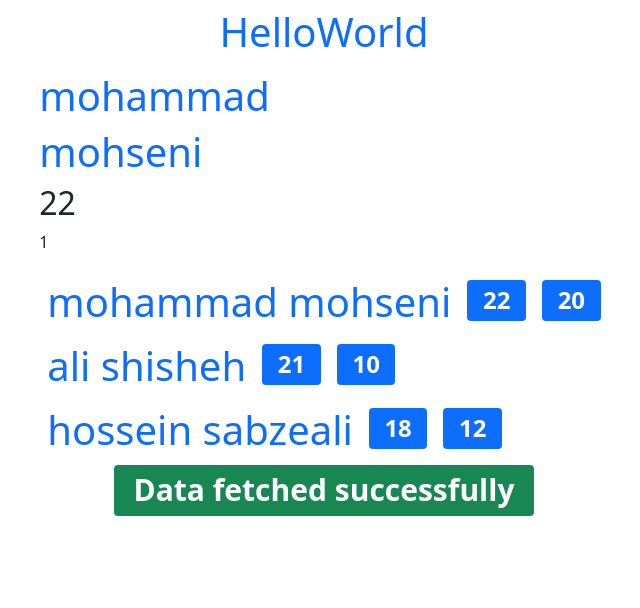
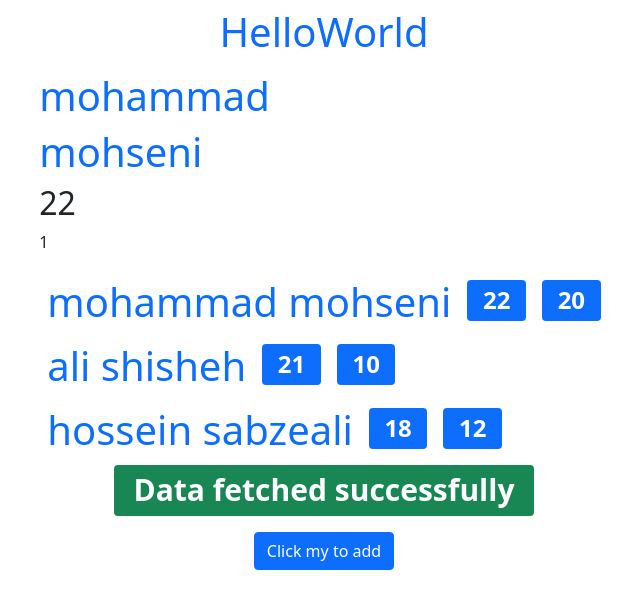
Before and after one commit to mohammad468/start-typescript, a React (Create React App) app: page / in a window 1280 px wide. Shown: the top 608 px of the page, without its empty margins (316-956 px from the left). Built offline with nearby package versions, Linux system fonts and the light colour scheme.

Commit message:
اضافه کردن ایونت هندلر و پاس داده به پراپس

```diff
--- a/src/App.tsx
+++ b/src/App.tsx
@@ -1,5 +1,6 @@
 import React from "react";
 import "./App.scss";
+import ButtonComponent from "./components/ButtonComponent";
 
 // ?components
 import Greet from "./components/Greet";
@@ -25,6 +26,13 @@ const App: React.FC = () => {
           id={myData.id}
         />
       </div>
+      <div className="d-flex justify-content-center my-2">
+        <ButtonComponent
+          clickHandler={() => {
+            console.log("button clicked");
+          }}
+        />
+      </div>
     </div>
   );
 };
--- /dev/null
+++ b/src/components/ButtonComponent.tsx
@@ -0,0 +1,16 @@
+import React from "react";
+import { Button } from "react-bootstrap";
+
+interface ButtonComponentProps {
+    clickHandler:() => void;
+}
+
+function ButtonComponent(props: ButtonComponentProps) {
+  return (
+    <div>
+      <Button onClick={props.clickHandler}>Click my to add</Button>
+    </div>
+  );
+}
+
+export default ButtonComponent;
--- a/src/components/Greet.tsx
+++ b/src/components/Greet.tsx
@@ -25,7 +25,7 @@ function Greet(props: myProps) {
       score: 10,
     },
     {
-      id: 2,
+      id: 3,
       name: "hossein",
       family: "sabzeali",
       age: 18,
```
Also changed, not shown: src/components/Status.tsx (line endings or trailing spaces).
